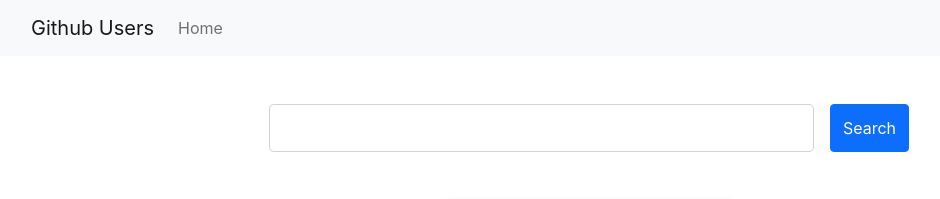
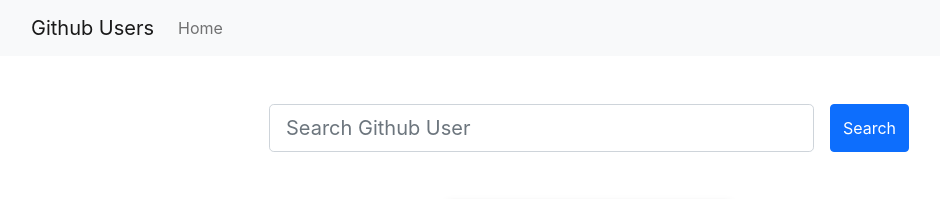
Before and after one commit to CodeMaster7/github-users, a React (Create React App) app: page / in a window 1280 px wide. Shown: the top 199 px of the page, without its empty margins (51-991 px from the left). Built offline with nearby package versions, Linux system fonts and the light colour scheme; no server answers.

Commit message:
build: add placeholder on the input

```diff
--- a/src/components/Search.jsx
+++ b/src/components/Search.jsx
@@ -5,11 +5,14 @@ function Search() {
 		<Form className='w-50 mx-auto mt-5 d-flex'>
 			<InputGroup size='lg'>
 				<Form.Control
+					placeholder='Search Github User'
 					aria-label='Large'
 					aria-describedby='inputGroup-sizing-sm'
 				/>
 			</InputGroup>
-				<Button className='ms-3' variant='primary'>Search</Button>
+			<Button className='ms-3' variant='primary'>
+				Search
+			</Button>
 		</Form>
   )
 }
```
